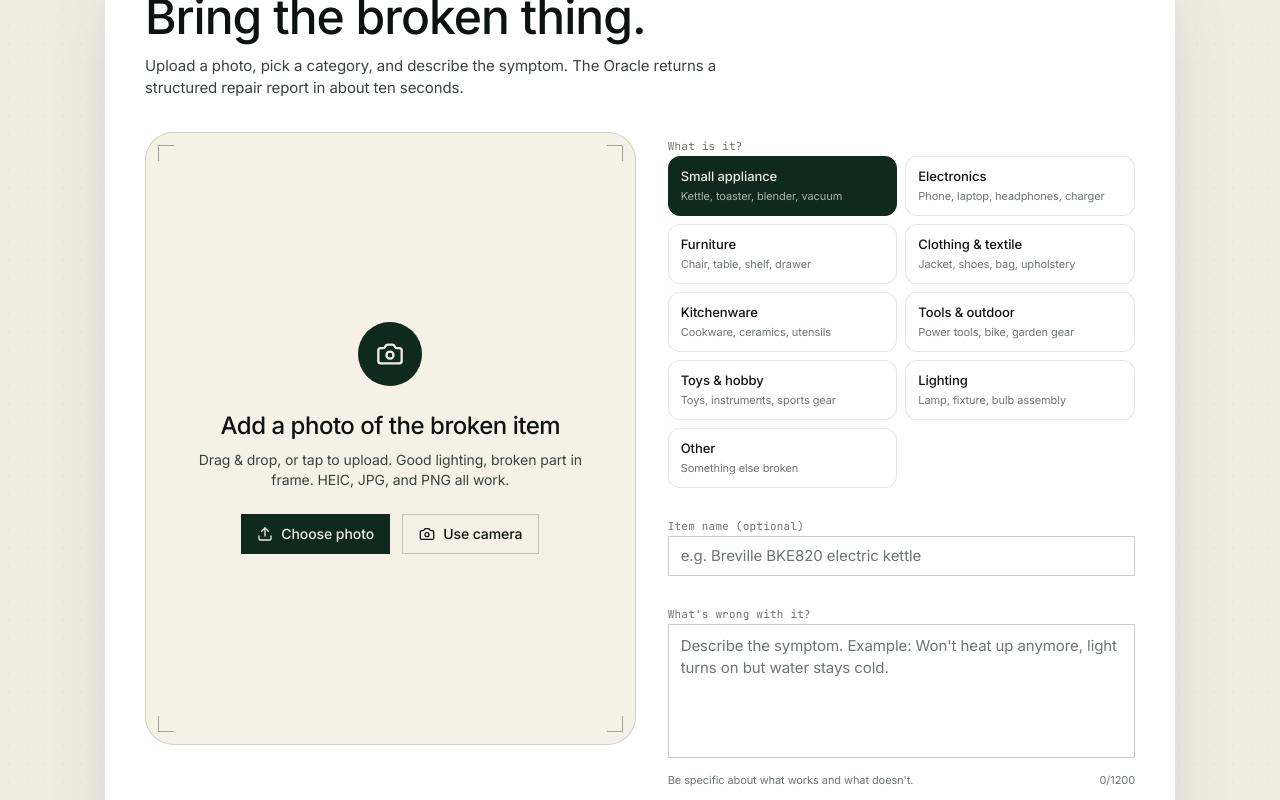
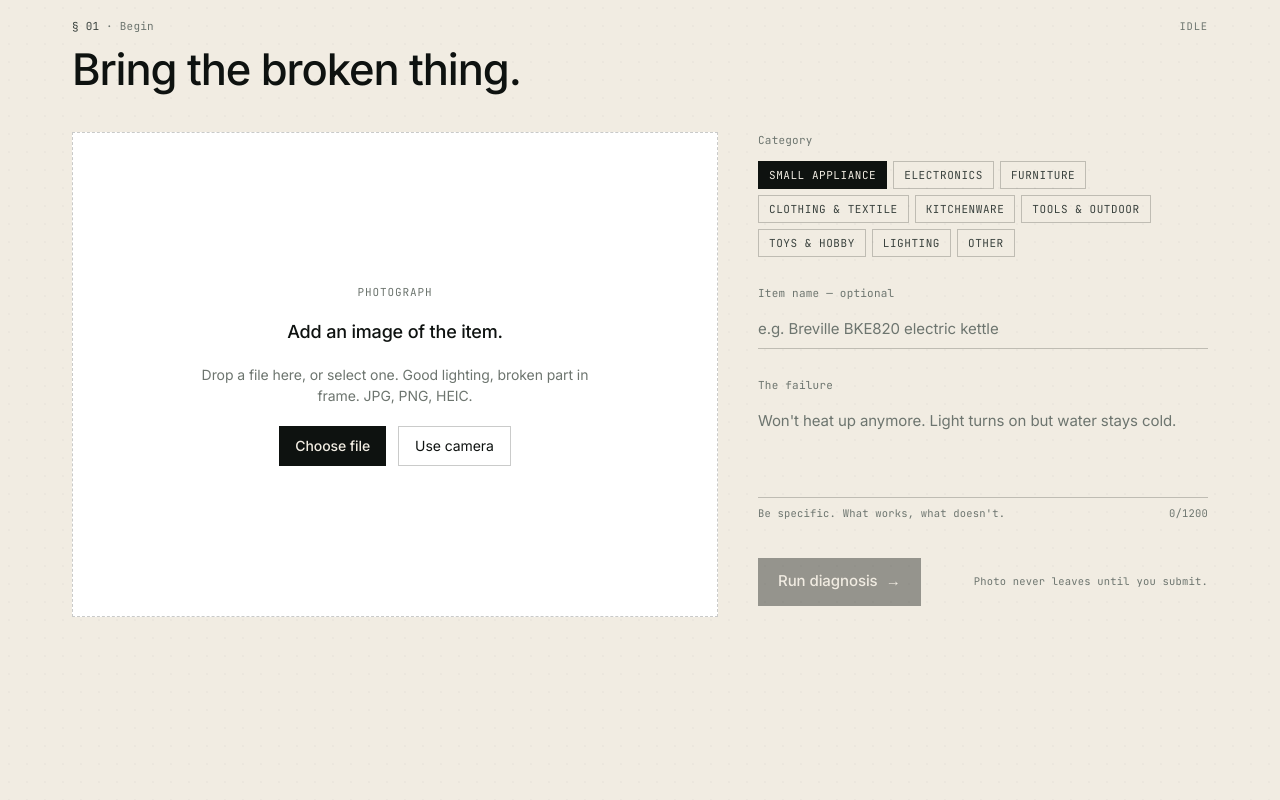
Before and after one commit to mason-cao/repair-oracle, a Next.js app: page / in a window 1280 px wide. Shown: the part 760-1560 px from the top of the page. Built offline with nearby package versions, Linux system fonts and the light colour scheme.

Commit message:
rewrite diagnose shell and upload form

```diff
--- a/components/diagnose/diagnose-shell.tsx
+++ b/components/diagnose/diagnose-shell.tsx
@@ -1,36 +1,27 @@
 "use client";
 
 import * as React from "react";
-import { AnimatePresence, motion } from "framer-motion";
 import { UploadForm } from "./upload-form";
 import { Report } from "./report";
 import type { Diagnosis, CategoryId } from "@/lib/diagnosis";
 import { downscaleImage, saveHistory } from "@/lib/history";
 
-export function DiagnoseShell({
-  onNewEntry,
-}: {
-  onNewEntry: () => void;
-}) {
-  const [result, setResult] = React.useState<{
+type Result = {
   diagnosis: Diagnosis;
   image: string;
   category: CategoryId;
   symptom: string;
-  } | null>(null);
+};
+
+export function DiagnoseShell({ onNewEntry }: { onNewEntry: () => void }) {
+  const [result, setResult] = React.useState<Result | null>(null);
 
   React.useEffect(() => {
     if (!result) return;
-    const reportEl = document.getElementById("diagnose");
-    reportEl?.scrollIntoView({ behavior: "smooth", block: "start" });
+    document.getElementById("diagnose")?.scrollIntoView({ behavior: "smooth", block: "start" });
   }, [result]);
 
-  async function handleResult(r: {
-    diagnosis: Diagnosis;
-    image: string;
-    category: CategoryId;
-    symptom: string;
-  }) {
+  async function handleResult(r: Result) {
     setResult(r);
     try {
       const thumb = await downscaleImage(r.image);
@@ -44,24 +35,35 @@ export function DiagnoseShell({
       });
       onNewEntry();
     } catch {
-      // non-fatal
+      /* non-fatal */
     }
   }
+
+  const state: "IDLE" | "READY" = result ? "READY" : "IDLE";
 
   return (
     <section
       id="diagnose"
-      className="mx-auto w-full max-w-6xl px-6 py-10 md:px-10 scroll-mt-24"
+      aria-labelledby="diagnose-heading"
+      className="mx-auto w-full max-w-[1200px] px-5 sm:px-8 pt-16 sm:pt-24 pb-4 scroll-mt-20"
     >
-      <div className="rounded-[32px] border border-ink/10 bg-paper p-6 shadow-[0_40px_80px_-40px_rgba(17,23,20,0.28)] md:p-10">
-        <AnimatePresence mode="wait">
+      <div className="rule-t pt-10">
+        <div className="flex items-baseline justify-between gap-6">
+          <div>
+            <div className="mono text-[11px] tracking-[0.02em] text-ink-3">
+              <span className="text-ink-2">§ 01</span> · Begin
+            </div>
+            <h2 id="diagnose-heading" className="t-h1 mt-3 text-ink">
+              {result ? "The verdict." : "Bring the broken thing."}
+            </h2>
+          </div>
+          <span className="mono text-[10.5px] uppercase tracking-[0.08em] text-ink-3 shrink-0">
+            {state}
+          </span>
+        </div>
+
+        <div className="mt-10 rise" key={result ? "report" : "upload"}>
           {result ? (
-            <motion.div
-              key="report"
-              initial={{ opacity: 0, y: 12 }}
-              animate={{ opacity: 1, y: 0 }}
-              exit={{ opacity: 0 }}
-            >
             <Report
               diagnosis={result.diagnosis}
               image={result.image}
@@ -69,31 +71,10 @@ export function DiagnoseShell({
               symptom={result.symptom}
               onReset={() => setResult(null)}
             />
-            </motion.div>
           ) : (
-            <motion.div
-              key="upload"
-              initial={{ opacity: 0 }}
-              animate={{ opacity: 1 }}
-              exit={{ opacity: 0 }}
-            >
-              <div className="mb-8 flex flex-col gap-2">
-                <div className="mono text-[11px] uppercase tracking-[0.22em] text-stone">
-                  Diagnosis kit
+            <UploadForm onResult={handleResult} />
+          )}
         </div>
-                <h2 className="serif text-4xl leading-tight text-ink md:text-5xl">
-                  Bring the broken thing.
-                </h2>
-                <p className="max-w-xl text-[15px] text-ink-soft">
-                  Upload a photo, pick a category, and describe the symptom.
-                  The Oracle returns a structured repair report in about ten
-                  seconds.
-                </p>
-              </div>
-              <UploadForm onResult={handleResult} />
-            </motion.div>
-          )}
-        </AnimatePresence>
       </div>
     </section>
   );
--- a/components/diagnose/upload-form.tsx
+++ b/components/diagnose/upload-form.tsx
@@ -1,17 +1,6 @@
 "use client";
 
 import * as React from "react";
-import { AnimatePresence, motion } from "framer-motion";
-import {
-  Camera,
-  Upload,
-  X,
-  Loader2,
-  ArrowRight,
-  Sparkles,
-  CheckCircle2,
-} from "lucide-react";
-import { Button } from "@/components/ui/button";
 import { Textarea, Label, Input } from "@/components/ui/input";
 import { CATEGORIES, type CategoryId, type Diagnosis } from "@/lib/diagnosis";
 import { cn } from "@/lib/utils";
@@ -19,12 +8,12 @@ import { cn } from "@/lib/utils";
 type Stage = "idle" | "analyzing" | "ready" | "error";
 
 const SCAN_STEPS = [
-  "Reading image context",
-  "Identifying item class",
-  "Cross-referencing failure modes",
-  "Scoring repair viability",
-  "Estimating parts & cost",
-  "Computing material recovery",
+  "reading image",
+  "classifying item",
+  "matching failure mode",
+  "scoring viability",
+  "estimating parts + cost",
+  "drafting verdict",
 ];
 
 export function UploadForm({
@@ -44,18 +33,26 @@ export function UploadForm({
   const [symptom, setSymptom] = React.useState("");
   const [stage, setStage] = React.useState<Stage>("idle");
   const [error, setError] = React.useState<string | null>(null);
-  const [scanIdx, setScanIdx] = React.useState(0);
   const [dragOver, setDragOver] = React.useState(false);
+  const [scanProgress, setScanProgress] = React.useState(0);
   const inputRef = React.useRef<HTMLInputElement>(null);
+  const textareaRef = React.useRef<HTMLTextAreaElement>(null);
 
   React.useEffect(() => {
     if (stage !== "analyzing") return;
-    setScanIdx(0);
+    setScanProgress(1);
     const id = setInterval(() => {
-      setScanIdx((i) => (i + 1) % SCAN_STEPS.length);
-    }, 1100);
+      setScanProgress((i) => Math.min(SCAN_STEPS.length, i + 1));
+    }, 650);
     return () => clearInterval(id);
   }, [stage]);
+
+  React.useEffect(() => {
+    const el = textareaRef.current;
+    if (!el) return;
+    el.style.height = "auto";
+    el.style.height = `${Math.min(320, el.scrollHeight)}px`;
+  }, [symptom]);
 
   function handleFile(f: File | null) {
     if (!f) return;
@@ -69,8 +66,8 @@ export function UploadForm({
     }
     setError(null);
     setFile(f);
-    const url = URL.createObjectURL(f);
-    setPreview(url);
+    if (preview) URL.revokeObjectURL(preview);
+    setPreview(URL.createObjectURL(f));
   }
 
   function clearFile() {
@@ -82,11 +79,11 @@ export function UploadForm({
   async function submit(e: React.FormEvent) {
     e.preventDefault();
     if (!file) {
-      setError("Add a photo of the broken item first.");
+      setError("Add a photo first.");
       return;
     }
     if (symptom.trim().length < 4) {
-      setError("Tell us what's wrong — a sentence or two is enough.");
+      setError("Describe what's wrong in a sentence or two.");
       return;
     }
     setError(null);
@@ -106,7 +103,6 @@ export function UploadForm({
       }
       const { diagnosis } = (await res.json()) as { diagnosis: Diagnosis };
       setStage("ready");
-      // keep preview data for handoff
       const reader = new FileReader();
       reader.onload = () => {
         onResult({
@@ -124,11 +120,15 @@ export function UploadForm({
   }
 
   const canSubmit = file && symptom.trim().length >= 4 && stage !== "analyzing";
+  const charCount = symptom.length;
 
   return (
-    <form onSubmit={submit} className="grid gap-8 md:grid-cols-[1.05fr_1fr]">
-      {/* Left — image dropzone */}
-      <div className="relative">
+    <form
+      onSubmit={submit}
+      className="grid grid-cols-12 gap-6 sm:gap-8 md:gap-10"
+    >
+      {/* Image column */}
+      <div className="col-span-12 md:col-span-7">
         <div
           onDragOver={(e) => {
             e.preventDefault();
@@ -141,9 +141,9 @@ export function UploadForm({
             handleFile(e.dataTransfer.files?.[0] ?? null);
           }}
           className={cn(
-            "relative aspect-[4/5] w-full overflow-hidden rounded-[28px] border border-ink/15 bg-bone-50 transition-all",
-            dragOver && "border-leaf ring-2 ring-leaf/30",
-            preview && "border-ink/20"
+            "relative aspect-[4/3] w-full border bg-bg-raised transition-colors duration-150",
+            preview ? "border-rule-strong" : "border-dashed border-rule-strong",
+            dragOver && "border-forest"
           )}
         >
           {preview ? (
@@ -154,71 +154,48 @@ export function UploadForm({
                 alt="Uploaded item"
                 className="h-full w-full object-cover"
               />
-              {stage === "analyzing" && (
-                <>
-                  <div className="absolute inset-0 bg-ink/20" />
-                  <div className="scan-line absolute inset-x-0 h-[30%] bg-gradient-to-b from-transparent via-lime/50 to-transparent pointer-events-none" />
-                  <div className="absolute inset-x-6 top-6 flex items-center gap-2 rounded-full bg-paper/95 px-4 py-2 text-sm">
-                    <Loader2 className="h-4 w-4 animate-spin text-moss" />
-                    <span className="text-ink-soft">Analyzing…</span>
-                  </div>
-                </>
-              )}
               {stage !== "analyzing" && (
                 <button
                   type="button"
                   onClick={clearFile}
-                  className="absolute right-4 top-4 inline-flex h-9 items-center gap-1.5 rounded-full bg-paper/95 px-3 text-sm text-ink-soft hover:bg-paper border border-ink/10"
+                  className="mono absolute right-3 top-3 inline-flex h-8 items-center gap-1.5 border border-ink/20 bg-bg-raised/95 px-2 text-[11px] uppercase tracking-[0.08em] text-ink-2 transition-colors hover:text-ink hover:border-ink cursor-pointer"
                 >
-                  <X className="h-4 w-4" />
-                  Replace photo
+                  ✕ Replace
                 </button>
               )}
-
-              {/* Corner marks — field-guide feel */}
-              <CornerMarks />
             </>
           ) : (
-            <div className="absolute inset-0 flex flex-col items-center justify-center gap-6 p-10 text-center">
-              <div className="relative">
-                <div className="absolute inset-0 rounded-full bg-leaf/25 pulse-ring" />
-                <div className="relative flex h-16 w-16 items-center justify-center rounded-full bg-moss text-bone">
-                  <Camera className="h-7 w-7" />
-                </div>
+            <div className="absolute inset-0 flex flex-col items-center justify-center gap-5 p-8 text-center">
+              <div className="mono text-[11px] uppercase tracking-[0.08em] text-ink-3">
+                Photograph
               </div>
-              <div>
-                <div className="serif text-2xl text-ink">
-                  Add a photo of the broken item
-                </div>
-                <div className="mt-2 max-w-sm text-sm text-ink-soft">
-                  Drag & drop, or tap to upload. Good lighting, broken part in
-                  frame. HEIC, JPG, and PNG all work.
-                </div>
+              <div className="t-h3 text-ink">Add an image of the item.</div>
+              <div className="max-w-[46ch] t-small text-ink-3">
+                Drop a file here, or select one. Good lighting, broken part
+                in frame. JPG, PNG, HEIC.
               </div>
-              <div className="flex flex-col gap-3 sm:flex-row">
-                <Button
+              <div className="flex flex-wrap justify-center gap-3">
+                <button
                   type="button"
-                  variant="moss"
-                  size="md"
-                  onClick={() => inputRef.current?.click()}
+                  onClick={() => {
+                    inputRef.current?.removeAttribute("capture");
+                    inputRef.current?.click();
+                  }}
+                  className="inline-flex items-center gap-2 bg-ink px-4 h-10 text-sm font-medium text-bg transition-colors hover:bg-forest cursor-pointer"
                 >
-                  <Upload className="h-4 w-4" />
-                  Choose photo
-                </Button>
-                <Button
+                  Choose file
+                </button>
+                <button
                   type="button"
-                  variant="outline"
-                  size="md"
                   onClick={() => {
                     inputRef.current?.setAttribute("capture", "environment");
                     inputRef.current?.click();
                   }}
+                  className="inline-flex items-center gap-2 border border-rule-strong px-4 h-10 text-sm text-ink transition-colors hover:border-ink cursor-pointer"
                 >
-                  <Camera className="h-4 w-4" />
                   Use camera
-                </Button>
+                </button>
               </div>
-              <CornerMarks />
             </div>
           )}
           <input
@@ -230,72 +207,60 @@ export function UploadForm({
           />
         </div>
 
-        <AnimatePresence>
+        {/* Filename + analyzing status strip */}
+        <div className="mt-4 min-h-[88px]">
+          {file && stage !== "analyzing" && (
+            <div className="mono flex items-baseline justify-between text-[11px] text-ink-3">
+              <span className="truncate pr-4">{file.name}</span>
+              <span className="shrink-0">{formatBytes(file.size)}</span>
+            </div>
+          )}
           {stage === "analyzing" && (
-            <motion.div
-              initial={{ opacity: 0, y: 8 }}
-              animate={{ opacity: 1, y: 0 }}
-              exit={{ opacity: 0 }}
-              className="absolute -bottom-4 left-1/2 -translate-x-1/2 w-[92%] rounded-2xl border border-ink/10 bg-paper px-5 py-3 shadow-[0_30px_60px_-30px_rgba(17,23,20,0.35)]"
-            >
-              <div className="flex items-center gap-3">
-                <Sparkles className="h-4 w-4 text-leaf" />
-                <AnimatePresence mode="wait">
-                  <motion.div
-                    key={scanIdx}
-                    initial={{ opacity: 0, y: 6 }}
-                    animate={{ opacity: 1, y: 0 }}
-                    exit={{ opacity: 0, y: -6 }}
-                    transition={{ duration: 0.25 }}
-                    className="text-[15px] text-ink"
-                  >
-                    {SCAN_STEPS[scanIdx]}
-                  </motion.div>
-                </AnimatePresence>
-                <div className="ml-auto mono text-[11px] uppercase tracking-[0.18em] text-stone">
-                  Gemini Vision · 2.5
-                </div>
-              </div>
-            </motion.div>
+            <ul className="mono text-[12px] leading-[1.7] text-ink-2">
+              {SCAN_STEPS.slice(0, scanProgress).map((step, i) => (
+                <li key={step} className="flex items-baseline gap-3">
+                  <span className="text-ink-3 w-3">▸</span>
+                  <span className="flex-1">{step}</span>
+                  {i < scanProgress - 1 ? (
+                    <span className="text-ink-3">done</span>
+                  ) : (
+                    <span className="text-ink-3">…</span>
+                  )}
+                </li>
+              ))}
+            </ul>
           )}
-        </AnimatePresence>
+        </div>
       </div>
 
-      {/* Right — form */}
-      <div className="flex flex-col gap-6">
-        <div className="space-y-3">
-          <Label htmlFor="category">What is it?</Label>
-          <div className="grid grid-cols-2 gap-2">
+      {/* Form column */}
+      <div className="col-span-12 md:col-span-5 flex flex-col gap-7">
+        <fieldset className="flex flex-col gap-3">
+          <Label htmlFor="category">Category</Label>
+          <div className="flex flex-wrap gap-1.5">
             {CATEGORIES.map((c) => (
               <button
                 type="button"
                 key={c.id}
                 onClick={() => setCategory(c.id)}
                 className={cn(
-                  "group flex flex-col items-start gap-0.5 rounded-xl border px-3 py-2.5 text-left transition-all",
+                  "mono px-2.5 h-7 text-[11px] uppercase tracking-[0.05em] border transition-colors cursor-pointer",
                   category === c.id
-                    ? "border-moss bg-moss text-bone"
-                    : "border-ink/10 bg-paper text-ink hover:border-ink/25"
+                    ? "bg-ink text-bg border-ink"
+                    : "bg-transparent text-ink-2 border-rule-strong hover:text-ink hover:border-ink"
                 )}
               >
-                <div className="text-[13px] font-medium">{c.label}</div>
-                <div
-                  className={cn(
-                    "text-[11px]",
-                    category === c.id ? "text-bone/70" : "text-stone"
-                  )}
-                >
-                  {c.hint}
-                </div>
+                {c.label}
               </button>
             ))}
           </div>
-        </div>
+        </fieldset>
 
-        <div className="space-y-2">
-          <Label htmlFor="itemHint">Item name (optional)</Label>
+        <div className="flex flex-col gap-2">
+          <Label htmlFor="itemHint">Item name — optional</Label>
           <Input
             id="itemHint"
+            variant="rule"
             placeholder="e.g. Breville BKE820 electric kettle"
             value={itemHint}
             onChange={(e) => setItemHint(e.target.value)}
@@ -303,55 +268,48 @@ export function UploadForm({
           />
         </div>
 
-        <div className="space-y-2">
-          <Label htmlFor="symptom">What's wrong with it?</Label>
+        <div className="flex flex-col gap-2">
+          <Label htmlFor="symptom">The failure</Label>
           <Textarea
             id="symptom"
-            placeholder="Describe the symptom. Example: Won't heat up anymore, light turns on but water stays cold."
-            rows={5}
+            ref={textareaRef}
+            variant="rule"
+            placeholder="Won't heat up anymore. Light turns on but water stays cold."
             value={symptom}
             onChange={(e) => setSymptom(e.target.value)}
             maxLength={1200}
+            rows={3}
           />
-          <div className="flex justify-between text-[11px] text-stone">
-            <span>Be specific about what works and what doesn't.</span>
-            <span>{symptom.length}/1200</span>
+          <div className="mono flex justify-between text-[10.5px] tracking-[0.02em] text-ink-3">
+            <span>Be specific. What works, what doesn&apos;t.</span>
+            <span>{charCount}/1200</span>
           </div>
         </div>
 
         {error && (
-          <div className="rounded-xl border border-rust/30 bg-rust/5 px-4 py-3 text-sm text-rust">
+          <div className="mono border-l-2 border-v-replace pl-3 py-1.5 text-[12px] text-v-replace">
             {error}
           </div>
         )}
 
-        <div className="flex flex-col gap-3 sm:flex-row sm:items-center">
-          <Button
+        <div className="mt-2 flex flex-col gap-3 sm:flex-row sm:items-center sm:justify-between">
+          <button
             type="submit"
-            variant="moss"
-            size="xl"
             disabled={!canSubmit}
-            className="w-full sm:w-auto"
+            className="inline-flex h-12 items-center justify-center gap-2 bg-ink px-5 text-[15px] font-medium text-bg transition-colors hover:bg-forest disabled:opacity-40 disabled:cursor-not-allowed cursor-pointer"
           >
             {stage === "analyzing" ? (
               <>
-                <Loader2 className="h-4 w-4 animate-spin" />
-                Diagnosing…
-              </>
-            ) : stage === "ready" ? (
-              <>
-                <CheckCircle2 className="h-4 w-4" />
-                Ready
+                <Spinner /> Running diagnosis…
               </>
             ) : (
               <>
-                Diagnose the item
-                <ArrowRight className="h-4 w-4" />
+                Run diagnosis <span aria-hidden>→</span>
               </>
             )}
-          </Button>
-          <div className="text-[12px] text-stone">
-            Photo stays on-device until you submit. No account needed.
+          </button>
+          <div className="mono text-[10.5px] tracking-[0.02em] text-ink-3">
+            Photo never leaves until you submit.
           </div>
         </div>
       </div>
@@ -359,13 +317,23 @@ export function UploadForm({
   );
 }
 
-function CornerMarks() {
+function Spinner() {
   return (
-    <>
-      <span className="absolute left-3 top-3 h-4 w-4 border-l border-t border-ink/35" />
-      <span className="absolute right-3 top-3 h-4 w-4 border-r border-t border-ink/35" />
-      <span className="absolute left-3 bottom-3 h-4 w-4 border-l border-b border-ink/35" />
-      <span className="absolute right-3 bottom-3 h-4 w-4 border-r border-b border-ink/35" />
-    </>
+    <svg
+      viewBox="0 0 16 16"
+      className="h-4 w-4 animate-spin"
+      fill="none"
+      stroke="currentColor"
+      strokeWidth="1.5"
+    >
+      <circle cx="8" cy="8" r="6" opacity="0.25" />
+      <path d="M14 8a6 6 0 0 0-6-6" strokeLinecap="square" />
+    </svg>
   );
 }
+
+function formatBytes(n: number): string {
+  if (n < 1024) return `${n} B`;
+  if (n < 1024 * 1024) return `${(n / 1024).toFixed(0)} KB`;
+  return `${(n / 1024 / 1024).toFixed(2)} MB`;
+}
```
Lines whose indentation alone changed are shown as unchanged.
